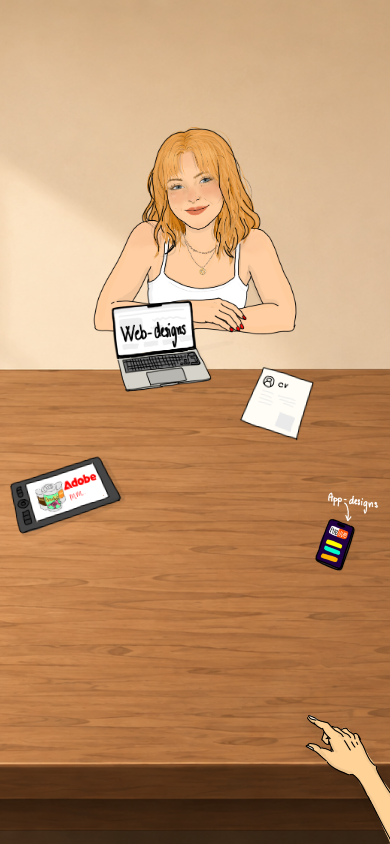
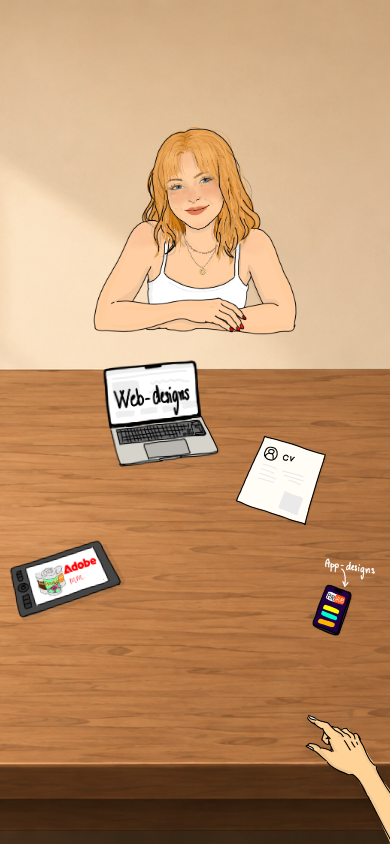
Before and after one commit to millehlauridsen-ops/portfolio, a React (Vite) app: page / in a window 390 px wide. Built offline with nearby package versions, Linux system fonts and the light colour scheme.

Commit message:
feat: update mobile styles for DeskScene component; adjust positioning and sizing for better responsiveness

```diff
--- a/src/components/DeskScene/DeskScene.module.css
+++ b/src/components/DeskScene/DeskScene.module.css
@@ -185,11 +185,6 @@
 
 @media (max-width: 700px) {
   .character {
-    /*
-      På mobil er viewporten meget højere end den er bred.
-      Derfor placerer vi dig lidt længere nede og lader
-      størrelsen følge bredden bedre.
-    */
     top: 15%;
 
     width: clamp(180px, 52vw, 235px);
@@ -200,24 +195,33 @@
   }
 
   .laptop {
-    width: 31%;
-    left: 29%;
+    width: 36%;
+    max-width: none;
+
+    left: 27%;
+    top: 18%;
   }
 
   .cv {
-    width: 18%;
-    left: 62%;
+    width: 22%;
+    max-width: none;
+
+    left: 61%;
+    top: 28%;
   }
 
   .tablet {
     width: 29%;
+
     left: 3%;
-    top: 34%;
+    top: 48%;
   }
 
   .phone {
-    width: 13%;
-    right: 4%;
-    top: 38%;
+    width: 14%;
+    min-width: 0;
+
+    right: 5%;
+    top: 49%;
   }
 }
```
